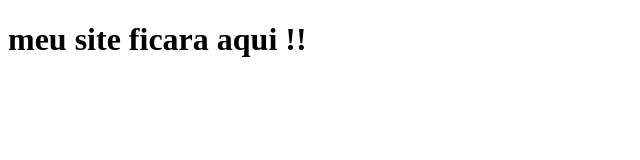
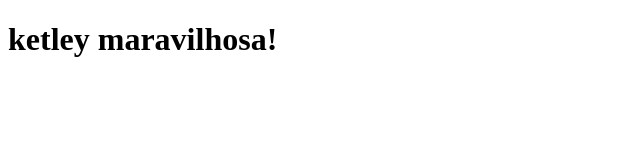
Before and after one commit to ketleykarolaynne/ketleykarolaynne.github.io, a plain HTML site: page index.html in a window 1280 px wide. Shown: the whole page, without its empty margins (0-640 px from the left). Drawn offline with Linux system fonts and the light colour scheme.

Commit message:
Update index.html

```diff
--- a/index.html
+++ b/index.html
@@ -5,7 +5,7 @@
 </head>
 
   <body>
-      <h1>meu site ficara aqui !!</h1>
+      <h1>ketley maravilhosa!</h1>
 
   </body>
 
```
